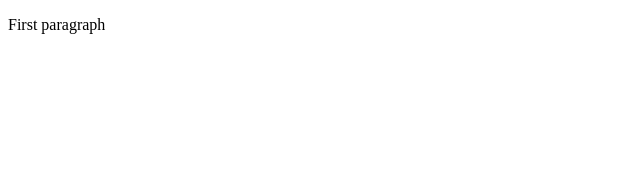
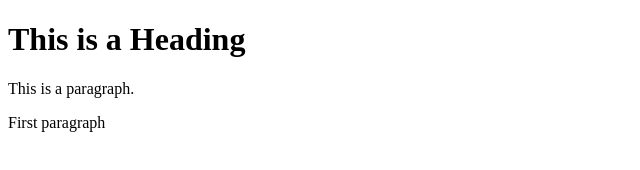
Before and after one commit to Andyss4545/learingG, a plain HTML site: page index.html in a window 1280 px wide. Shown: the whole page, without its empty margins (0-640 px from the left). Drawn offline with Linux system fonts and the light colour scheme.

Commit message:
Update index.html

```diff
--- a/index.html
+++ b/index.html
@@ -4,7 +4,9 @@
 <head>
 <title>Page Title</title>
 </head>
-</body>
+<body>
+<h1>This is a Heading</h1>
+<p>This is a paragraph.</p>
 <p>First paragraph</p>
 </body>
 </html>
```
